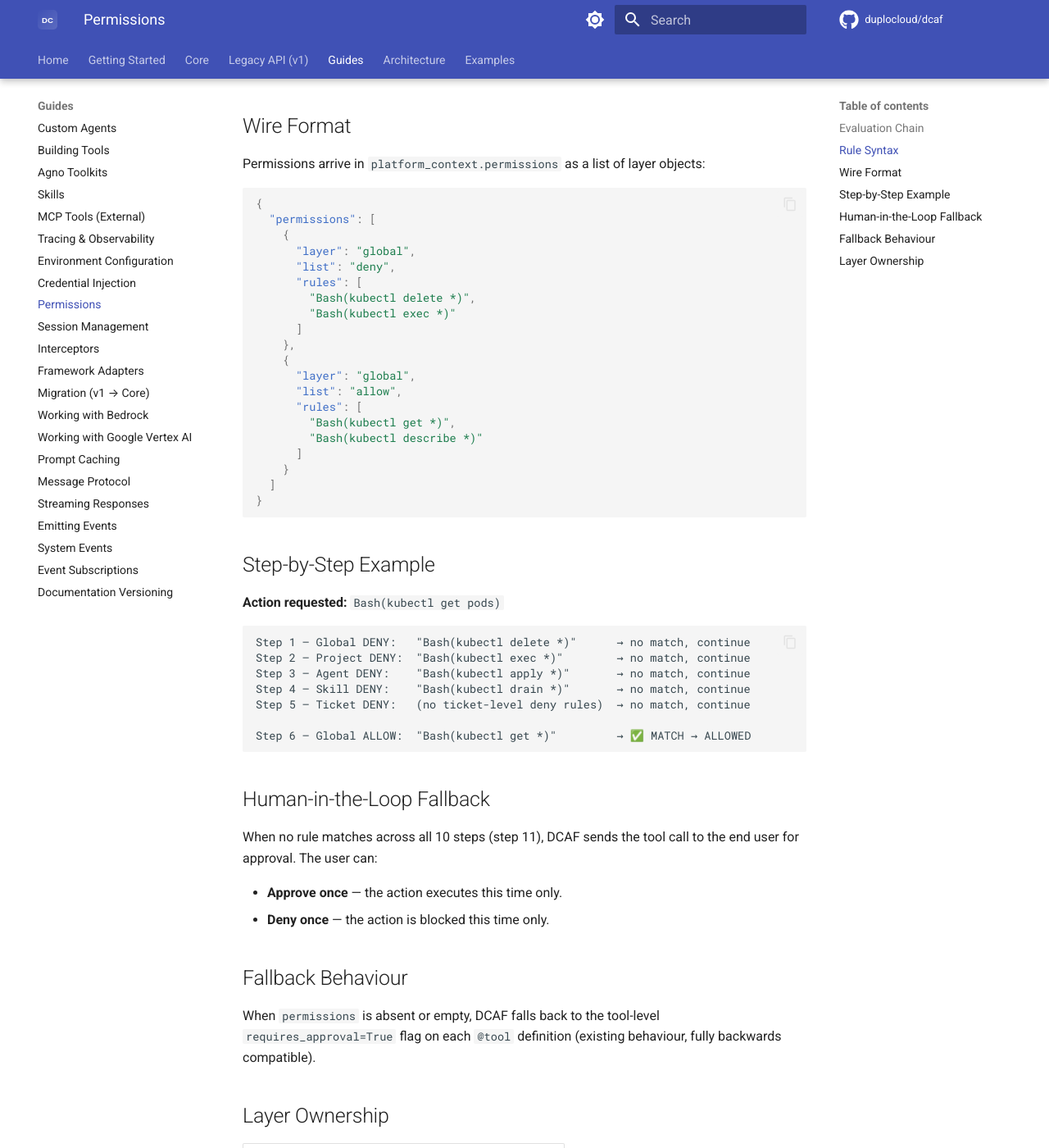
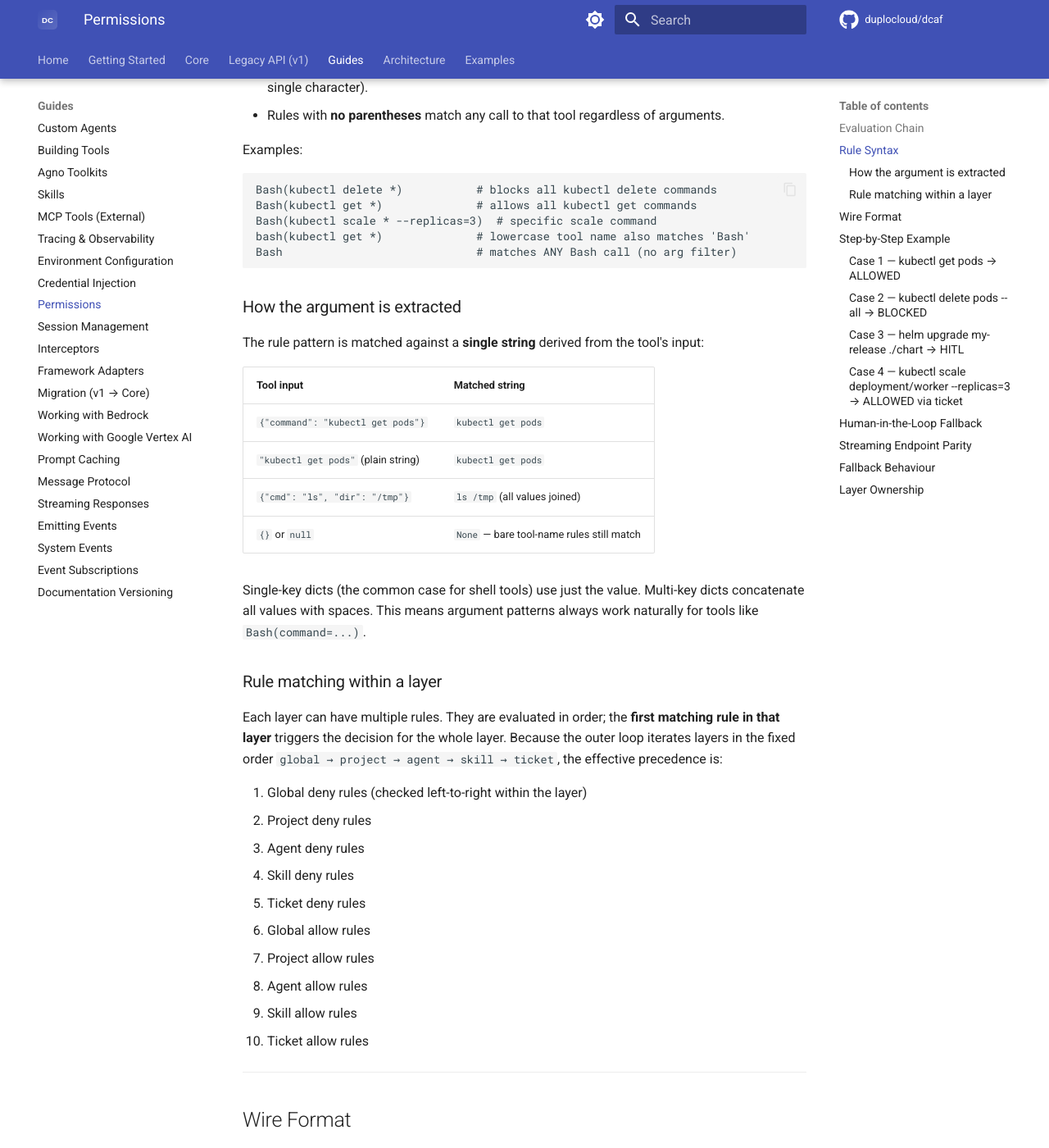
Before and after one commit to duplocloud/dcaf, an MkDocs documentation site: the page built from docs/guides/permissions.md, in a window 1280 px wide and 1400 px high, scrolled down 1379 px. Shown: the whole window at 82% size. Built offline with MkDocs 1.6.1 and Material for MkDocs 9.7.7, drawn with Linux system fonts in a browser that asks for light colours; comment, search, counter and statistics services are not loaded; the version menu is left out; some of the changed text lies outside the part shown.

Commit message:
feat(permissions): fix execution gap, enrich HTTP response, add streaming parity
- adapter.py: force requires_confirmation=True when permissions present so
  AgentService can gate every tool call through the policy before execution

- agent_service.py: populate DataDTO.executed_tool_calls for auto-executed
  tools; synthesize rejection message when all tool calls are blocked and
  LLM text is empty

- agent.py: store internal DTO on AgentResponse._internal_dto and use it in
  to_message() so status/rejection_reason/requires_approval flow through to
  the HTTP response; add _gate_stream_event + _apply_stream_policy to apply
  the same policy on the streaming path (run_stream)

- server.py: _handle_chat_v2 now includes data, meta_data,
  has_pending_approvals and is_complete in the JSON response

- schemas/messages.py: add status and requires_approval fields to ToolCall

- docs/guides/permissions.md: expand to verbose reference — argument
  extraction rules, step-by-step examples, exact response shapes, streaming
  parity and fallback behaviour sections

Co-Authored-By: Claude Sonnet 4.6 <noreply@anthropic.com>

````diff
--- a/docs/guides/permissions.md
+++ b/docs/guides/permissions.md
@@ -3,10 +3,13 @@
 DCAF's permission engine evaluates every tool call against a layered deny/allow
 rule chain before executing it or sending it to Human-in-the-Loop (HITL).
 
+---
+
 ## Evaluation Chain
 
 Rules are evaluated top-down. **First match wins.** The entire deny chain runs
-before the allow chain begins.
+before the allow chain begins — so any deny rule at any layer beats any allow
+rule at any layer.
 
 | Step | Layer   | List  | Managed By     | Match Result |
 |------|---------|-------|----------------|--------------|
@@ -22,7 +25,15 @@ before the allow chain begins.
 | 10   | Ticket  | ALLOW | End User       | → ALLOWED    |
 | 11   | —       | —     | —              | → HITL       |
 
-A higher-layer DENY cannot be bypassed by a lower-layer ALLOW.
+**Key rules:**
+
+- A global DENY (step 1) cannot be overridden by any allow at any layer.
+- An agent-level DENY (step 3) beats a global ALLOW (step 6) — deny chain
+  always runs first.
+- Ticket-level ALLOW (step 10) is for one-off grants on commands that have no
+  deny match but would otherwise go to HITL (step 11). It cannot bypass a deny.
+
+---
 
 ## Rule Syntax
 
@@ -30,80 +41,259 @@ A higher-layer DENY cannot be bypassed by a lower-layer ALLOW.
 ToolName(argument glob pattern)
 ```
 
-- **Tool name** is matched case-insensitively.
-- **Argument pattern** uses standard glob syntax (`*`, `?`).
-- Rules with no parentheses match any call to that tool regardless of arguments.
+- **Tool name** is matched **case-insensitively** (`bash` matches `Bash`).
+- **Argument pattern** uses standard glob syntax (`*` matches any sequence,
+  `?` matches any single character).
+- Rules with **no parentheses** match any call to that tool regardless of
+  arguments.
 
 Examples:
 
 ```
-Bash(kubectl delete *)          # blocks all kubectl delete commands
-Bash(kubectl get *)             # allows all kubectl get commands
-Bash(* --version)               # allows --version on any tool
-kubectl                         # matches any kubectl call
+Bash(kubectl delete *)           # blocks all kubectl delete commands
+Bash(kubectl get *)              # allows all kubectl get commands
+Bash(kubectl scale * --replicas=3)  # specific scale command
+bash(kubectl get *)              # lowercase tool name also matches 'Bash'
+Bash                             # matches ANY Bash call (no arg filter)
 ```
+
+### How the argument is extracted
+
+The rule pattern is matched against a **single string** derived from the tool's
+input:
+
+| Tool input                          | Matched string                  |
+|-------------------------------------|---------------------------------|
+| `{"command": "kubectl get pods"}`   | `kubectl get pods`              |
+| `"kubectl get pods"` (plain string) | `kubectl get pods`              |
+| `{"cmd": "ls", "dir": "/tmp"}`      | `ls /tmp` (all values joined)   |
+| `{}`  or `null`                     | `None` — bare tool-name rules still match |
+
+Single-key dicts (the common case for shell tools) use just the value. Multi-key
+dicts concatenate all values with spaces. This means argument patterns always
+work naturally for tools like `Bash(command=...)`.
+
+### Rule matching within a layer
+
+Each layer can have multiple rules. They are evaluated in order; the **first
+matching rule in that layer** triggers the decision for the whole layer.
+Because the outer loop iterates layers in the fixed order
+`global → project → agent → skill → ticket`, the effective precedence is:
+
+1. Global deny rules (checked left-to-right within the layer)
+2. Project deny rules
+3. Agent deny rules
+4. Skill deny rules
+5. Ticket deny rules
+6. Global allow rules
+7. Project allow rules
+8. Agent allow rules
+9. Skill allow rules
+10. Ticket allow rules
+
+---
 
 ## Wire Format
 
-Permissions arrive in `platform_context.permissions` as a list of layer objects:
+Permissions arrive in `platform_context.permissions` inside the last user
+message:
 
 ```json
 {
-  "permissions": [
-    {
-      "layer": "global",
-      "list": "deny",
-      "rules": [
-        "Bash(kubectl delete *)",
-        "Bash(kubectl exec *)"
-      ]
-    },
-    {
-      "layer": "global",
-      "list": "allow",
-      "rules": [
-        "Bash(kubectl get *)",
-        "Bash(kubectl describe *)"
+  "messages": [{
+    "role": "user",
+    "content": "List my pods",
+    "platform_context": {
+      "permissions": [
+        {
+          "layer": "global",
+          "list": "deny",
+          "rules": [
+            "Bash(kubectl delete *)",
+            "Bash(kubectl exec *)"
+          ]
+        },
+        {
+          "layer": "global",
+          "list": "allow",
+          "rules": [
+            "Bash(kubectl get *)",
+            "Bash(kubectl describe *)"
+          ]
+        },
+        {
+          "layer": "ticket",
+          "list": "allow",
+          "rules": [
+            "Bash(kubectl scale deployment/worker --replicas=3)"
+          ]
+        }
       ]
     }
-  ]
+  }]
 }
 ```
 
+**Notes:**
+
+- `layer` must be one of: `global`, `project`, `agent`, `skill`, `ticket`.
+- `list` must be `deny` or `allow`.
+- An empty `rules` array is a **no-op** — that layer is simply skipped.
+- Omitting a layer entirely is equivalent to an empty rules array for that layer.
+- Multiple entries for the same `layer`/`list` pair are supported; all rules
+  from all matching entries are evaluated in the order they appear.
+
+---
+
 ## Step-by-Step Example
 
-**Action requested:** `Bash(kubectl get pods)`
+**Permissions configured:**
+
+| Layer  | List  | Rules                                    |
+|--------|-------|------------------------------------------|
+| global | deny  | `Bash(kubectl delete *)`, `Bash(kubectl exec *)` |
+| global | allow | `Bash(kubectl get *)`, `Bash(kubectl describe *)` |
+| ticket | allow | `Bash(kubectl scale deployment/worker --replicas=3)` |
+
+---
+
+### Case 1 — `kubectl get pods` → ALLOWED
 
 ```
-Step 1 — Global DENY:   "Bash(kubectl delete *)"      → no match, continue
-Step 2 — Project DENY:  "Bash(kubectl exec *)"        → no match, continue
-Step 3 — Agent DENY:    "Bash(kubectl apply *)"       → no match, continue
-Step 4 — Skill DENY:    "Bash(kubectl drain *)"       → no match, continue
-Step 5 — Ticket DENY:   (no ticket-level deny rules)  → no match, continue
+Step 1  Global DENY:   "Bash(kubectl delete *)"      → no match
+                       "Bash(kubectl exec *)"         → no match
+Step 2  Project DENY:  (no rules)                    → no match
+Step 3  Agent DENY:    (no rules)                    → no match
+Step 4  Skill DENY:    (no rules)                    → no match
+Step 5  Ticket DENY:   (no rules)                    → no match
 
-Step 6 — Global ALLOW:  "Bash(kubectl get *)"         → ✅ MATCH → ALLOWED
+Step 6  Global ALLOW:  "Bash(kubectl get *)"          → ✅ MATCH → ALLOWED
 ```
+
+---
+
+### Case 2 — `kubectl delete pods --all` → BLOCKED
+
+```
+Step 1  Global DENY:   "Bash(kubectl delete *)"       → ✅ MATCH → BLOCKED
+        rejection_reason: "Blocked by global deny rule: Bash(kubectl delete *)"
+```
+
+The response includes:
+```json
+{
+  "content": "The request was blocked by the permission policy: Blocked by global deny rule: Bash(kubectl delete *)",
+  "data": {
+    "tool_calls": [{
+      "name": "Bash",
+      "input": {"command": "kubectl delete pods --all"},
+      "status": "rejected",
+      "rejection_reason": "Blocked by global deny rule: Bash(kubectl delete *)"
+    }]
+  },
+  "has_pending_approvals": false,
+  "is_complete": true
+}
+```
+
+---
+
+### Case 3 — `helm upgrade my-release ./chart` → HITL
+
+```
+Steps 1-5  DENY chain:   no rules match "helm upgrade ..."
+Steps 6-10 ALLOW chain:  no rules match "helm upgrade ..."
+
+Step 11  No match → HITL (pending approval)
+```
+
+The response includes:
+```json
+{
+  "data": {
+    "tool_calls": [{
+      "name": "Bash",
+      "status": "pending",
+      "requires_approval": true
+    }]
+  },
+  "has_pending_approvals": true,
+  "is_complete": false
+}
+```
+
+---
+
+### Case 4 — `kubectl scale deployment/worker --replicas=3` → ALLOWED via ticket
+
+```
+Steps 1-5  DENY chain:   no rules match
+Step 6     Global ALLOW: "Bash(kubectl get *)"         → no match (wrong command)
+Steps 7-9  ALLOW chain:  (no project/agent/skill rules)
+Step 10    Ticket ALLOW: "Bash(kubectl scale deployment/worker --replicas=3)"
+                                                        → ✅ MATCH → ALLOWED
+```
+
+---
 
 ## Human-in-the-Loop Fallback
 
 When no rule matches across all 10 steps (step 11), DCAF sends the tool call
 to the end user for approval. The user can:
 
-- **Approve once** — the action executes this time only.
-- **Deny once** — the action is blocked this time only.
+- **Approve** — the action executes this turn only.
+- **Deny** — the action is blocked this turn only.
+
+The pending tool call appears in `data.tool_calls` with `status: "pending"` and
+`requires_approval: true`. To approve, re-submit the conversation with that tool
+call's `execute` field set to `true`:
+
+```json
+{
+  "data": {
+    "tool_calls": [{"id": "tc-1", "name": "Bash", "input": {...}, "execute": true}]
+  }
+}
+```
+
+---
+
+## Streaming Endpoint Parity
+
+The streaming endpoint (`POST /api/chat-stream`) applies the **same** permission
+policy:
+
+- **Blocked** tool call → `text_delta` event with rejection message; no
+  `tool_calls` event is emitted.
+- **HITL** tool call → `tool_calls` event with `status: "pending"` and
+  `requires_approval: true`.
+- **Allowed** tool call → `executed_tool_calls` event with the result.
+
+---
 
 ## Fallback Behaviour
 
-When `permissions` is absent or empty, DCAF falls back to the tool-level
-`requires_approval=True` flag on each `@tool` definition (existing behaviour,
-fully backwards compatible).
+When `permissions` is absent or `[]`, DCAF falls back to the tool-level
+`requires_approval` flag on each `@tool` definition (existing pre-permissions
+behaviour, fully backwards compatible).
+
+```python
+@tool(description="Run a shell command", requires_approval=True)
+def Bash(command: str) -> str: ...
+```
+
+With no permissions in context, this tool always goes to HITL. With permissions
+present, the permission chain governs instead — an allow rule can execute it
+without HITL even if `requires_approval=True` is set on the tool definition.
+
+---
 
 ## Layer Ownership
 
-| Layer   | Who Sets It    | Scope                        |
-|---------|----------------|------------------------------|
-| Global  | Helpdesk Admin | All projects & agents        |
-| Project | Project Admin  | All agents in the project    |
-| Agent   | Platform       | That agent only              |
-| Skill   | Platform       | Agents with that skill       |
-| Ticket  | System via HITL| Single ticket lifecycle      |
+| Layer   | Who Sets It      | Scope                        |
+|---------|------------------|------------------------------|
+| Global  | Helpdesk Admin   | All projects & agents        |
+| Project | Project Admin    | All agents in the project    |
+| Agent   | Platform         | That agent only              |
+| Skill   | Platform         | Agents with that skill       |
+| Ticket  | System via HITL  | Single ticket lifecycle      |
````
Also changed, not shown: 5 other files.
